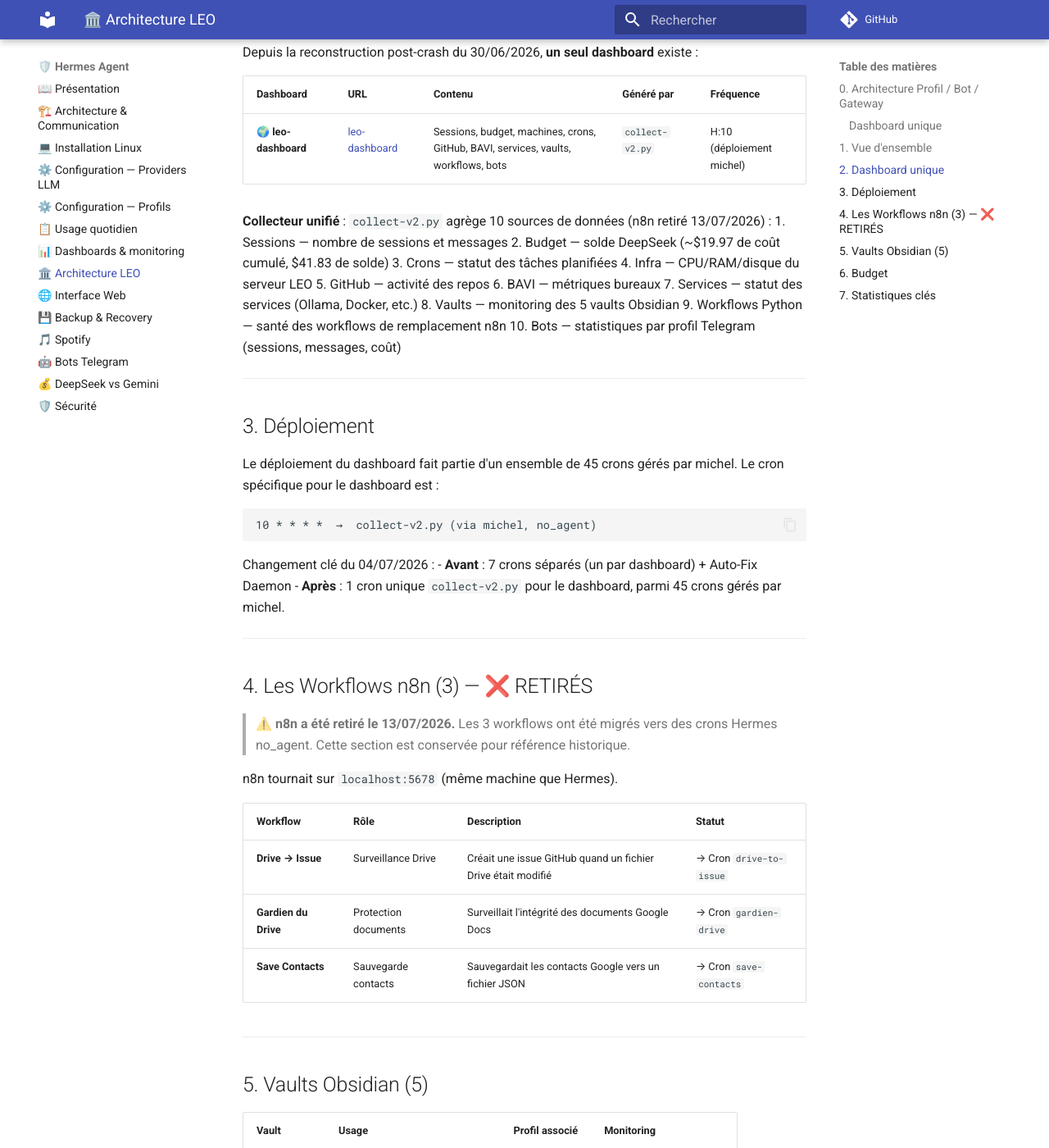
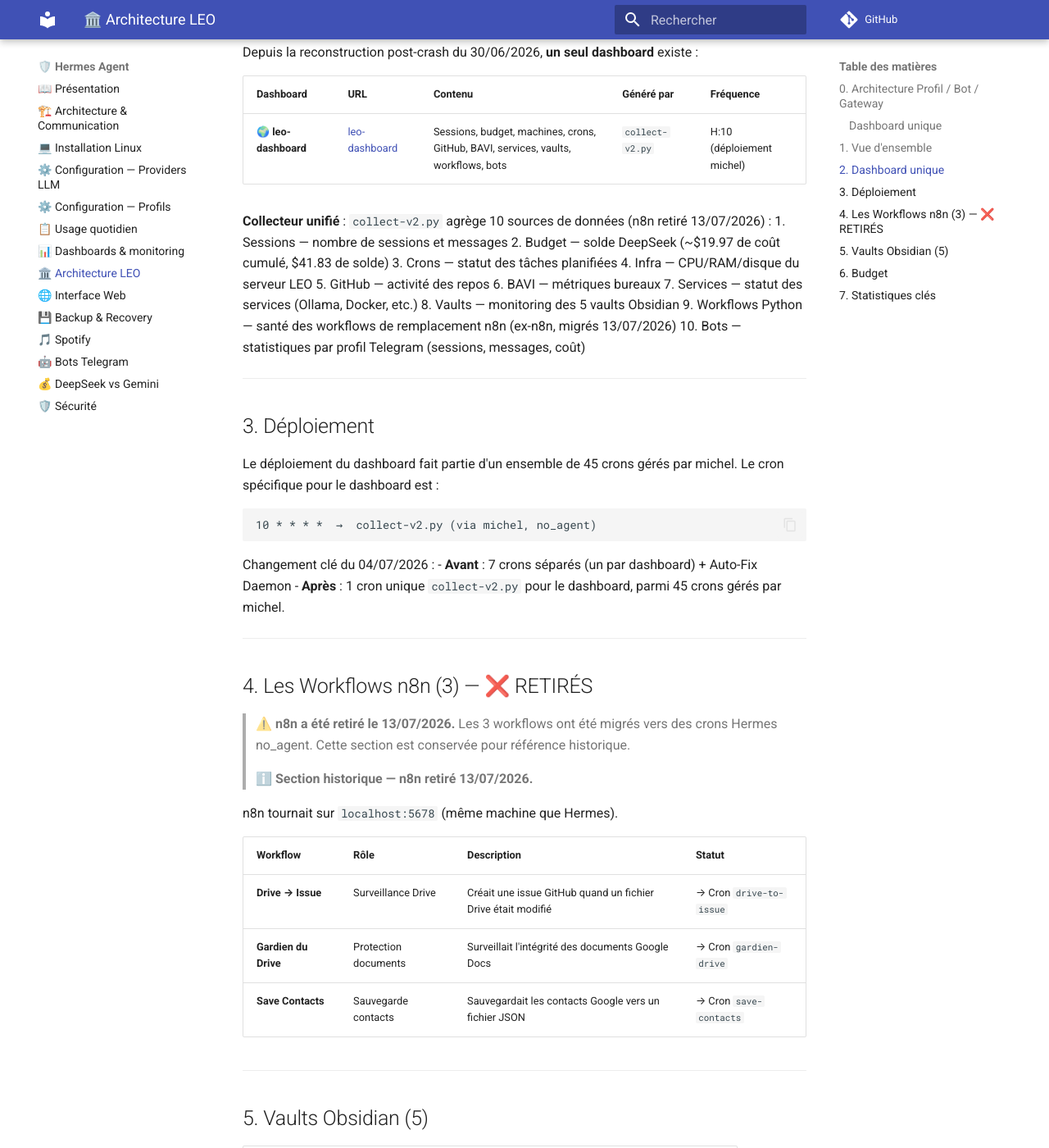
Before and after one commit to christophedanhier-hash/hermes-wiki, an MkDocs documentation site: the page built from docs/hermes/utilisation/architecture-leo.md, in a window 1280 px wide and 1400 px high, scrolled down 3074 px. Shown: the whole window at 82% size. Built offline with MkDocs 1.6.1 and Material for MkDocs 9.7.7, drawn with Linux system fonts in a browser that asks for light colours; comment, search, counter and statistics services are not loaded.

```diff
--- a/docs/hermes/utilisation/architecture-leo.md
+++ b/docs/hermes/utilisation/architecture-leo.md
@@ -94,7 +94,7 @@ Depuis la reconstruction post-crash du 30/06/2026, **un seul dashboard** existe
 6. BAVI — métriques bureaux
 7. Services — statut des services (Ollama, Docker, etc.)
 8. Vaults — monitoring des 5 vaults Obsidian
-9. Workflows Python — santé des workflows de remplacement n8n
+9. Workflows Python — santé des workflows de remplacement n8n (ex-n8n, migrés 13/07/2026)
 10. Bots — statistiques par profil Telegram (sessions, messages, coût)
 
 ---
@@ -116,6 +116,8 @@ Changement clé du 04/07/2026 :
 ## 4. Les Workflows n8n (3) — ❌ RETIRÉS
 
 > ⚠️ **n8n a été retiré le 13/07/2026.** Les 3 workflows ont été migrés vers des crons Hermes no_agent. Cette section est conservée pour référence historique.
+
+> ℹ️ **Section historique — n8n retiré 13/07/2026.**
 
 n8n tournait sur `localhost:5678` (même machine que Hermes).
 
```
Also changed, not shown: docs/hermes/automatisation/ch29-watchdogs.md (+2 -0 lines), docs/hermes/etat-des-lieux.md (+1 -1 lines).
